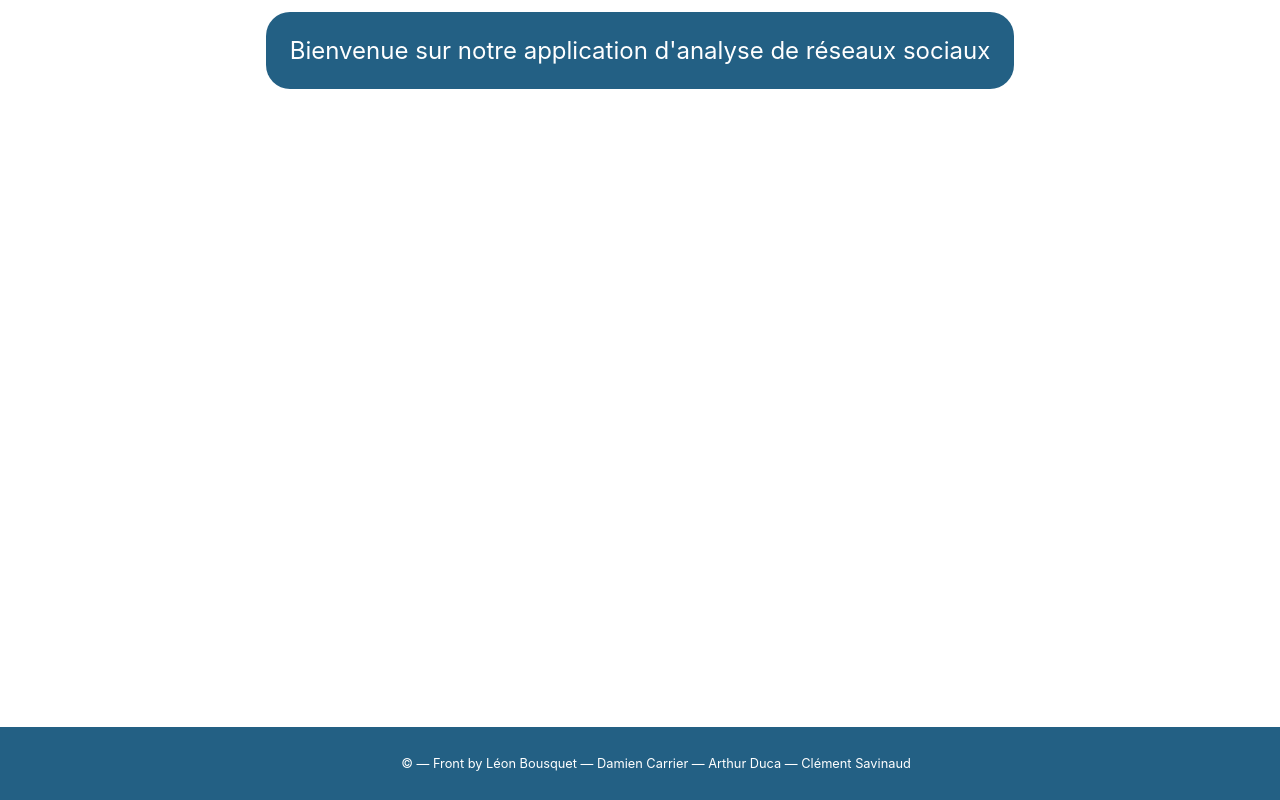
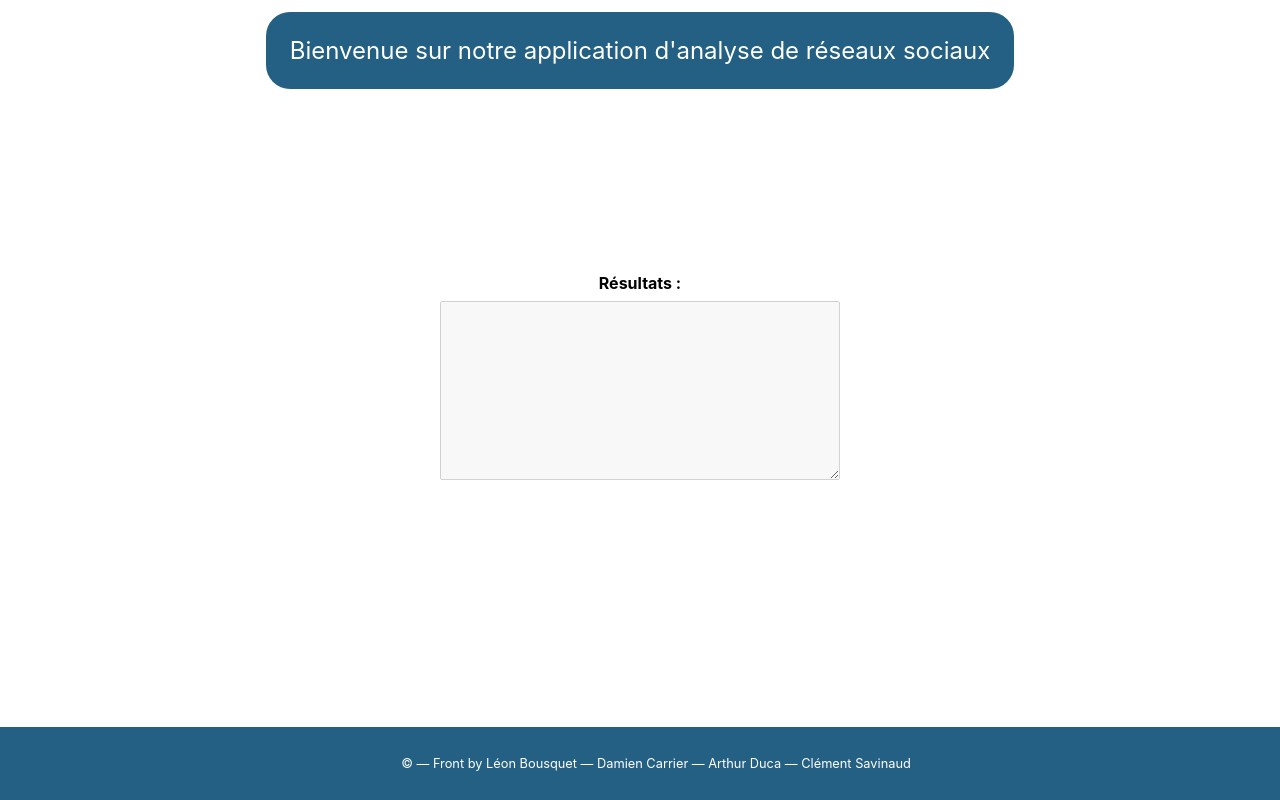
Before and after one commit to Toxiqh/imt-social-network-analysis, a React (Create React App) app: page / in a window 1280 px wide. Built offline with nearby package versions, Linux system fonts and the light colour scheme.

Commit message:
feat(Results) : Adding results components

```diff
--- a/src/App.css
+++ b/src/App.css
@@ -2,10 +2,13 @@
     text-align: center;
     display: flex;
     justify-content: center;
+    align-items: center;
+    flex-direction: column;
     width: auto;
+    height: 100%;
 }
 
-.App-footer{
+.App-footer {
     margin-top: 1rem;
     padding: 1rem;
     position: fixed;
@@ -24,17 +27,18 @@
     justify-content: center;
     color: white;
     margin-top: 0.5em;
-  padding: 0em 1em 0em 1em;
+    padding: 0 1em 0 1em;
     border-radius: 1em;
     font-size: 1.5em;
 }
 
 .App-main {
     background-color: white;
-  color: white;
     display: flex;
     flex-direction: column;
     align-items: center;
     justify-content: center;
     height: 100%;
+    width: 100%;
+    margin-top: 2em;
 }
--- a/src/components/Main.tsx
+++ b/src/components/Main.tsx
@@ -1,11 +1,14 @@
 import React from 'react';
 import {Stack} from 'react-bootstrap';
+import Results from "./Results";
 
 const Main = () => (
-  <Stack gap={3} className="App-main">
+  <Stack className="App-main">
     <div className="Db-Selector"></div>
     <div className="Actions-Btn"></div>
-    <div className="Result-display"></div>
+    <div className="Result-display">
+      <Results/>
+    </div>
     <div className="Clear-Btn"></div>
   </Stack>
 );
--- /dev/null
+++ b/src/components/Results.tsx
@@ -0,0 +1,21 @@
+import React from "react";
+import {Card, FormControl, InputGroup} from "react-bootstrap";
+import '../styles/Results.css'
+
+const Results = () => (
+  <div className="area-results-div">
+    <Card className="area-result-text">
+      <Card.Body>Résultats :</Card.Body>
+    </Card>
+    <InputGroup className="area-results">
+      <FormControl
+        id="textarea-results"
+        as="textarea"
+        aria-label="With textarea"
+        disabled
+      />
+    </InputGroup>
+  </div>
+);
+
+export default Results;
--- /dev/null
+++ b/src/styles/Results.css
@@ -0,0 +1,25 @@
+.Result-display, .area-results-div {
+    height: 80%;
+    width: 80%;
+    display: flex;
+    flex-direction: column;
+    align-items: center;
+    justify-content: center;
+}
+
+.area-results {
+    height: 80%;
+    width: 80%;
+    padding-bottom: 0;
+    padding-top: 0;
+}
+
+.area-result-text {
+    font-weight: bold;
+    padding-bottom: 0.5em;
+}
+
+#textarea-results {
+    height: 50%;
+    width: 60%;
+}
```
Lines whose indentation alone changed are shown as unchanged.
